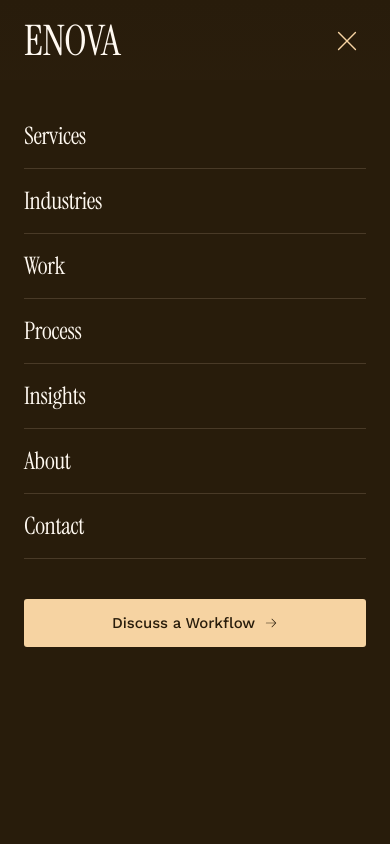
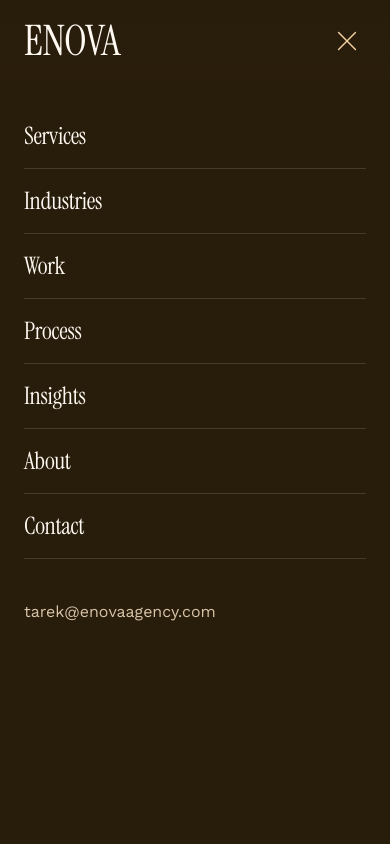
Before and after one commit to tarekjundi/enova-ai-website, a React (Vite) app: page / in a window 390 px wide. Both pictures are taken after a click on the button "Open menu". Shown: the top 844 px of the page. Built offline with nearby package versions, Linux system fonts and the light colour scheme.

Commit message:
Changes
Co-authored-by: tarekjundi <181972982+tarekjundi@users.noreply.github.com>

```diff
--- a/src/components/Navbar.tsx
+++ b/src/components/Navbar.tsx
@@ -103,17 +103,12 @@ const Navbar = () => {
               </Link>
             ))}
           </div>
+          <p className="mt-10 text-[#D8C4A8] text-[15px] leading-[1.6]">
+            <a href="mailto:tarek@enovaagency.com" className="hover:text-[#F6D3A2] transition-colors" dir="ltr">
+              tarek@enovaagency.com
+            </a>
+          </p>
 
-          <a
-            href="https://cal.com/tarek-jundi/free-consultation"
-            target="_blank"
-            rel="noopener noreferrer"
-            onClick={() => setMobileMenuOpen(false)}
-            className="btn-primary justify-center mt-10 w-full"
-          >
-            Discuss a Workflow
-            <ArrowRight size={14} />
-          </a>
         </div>
       )}
     </nav>
```
